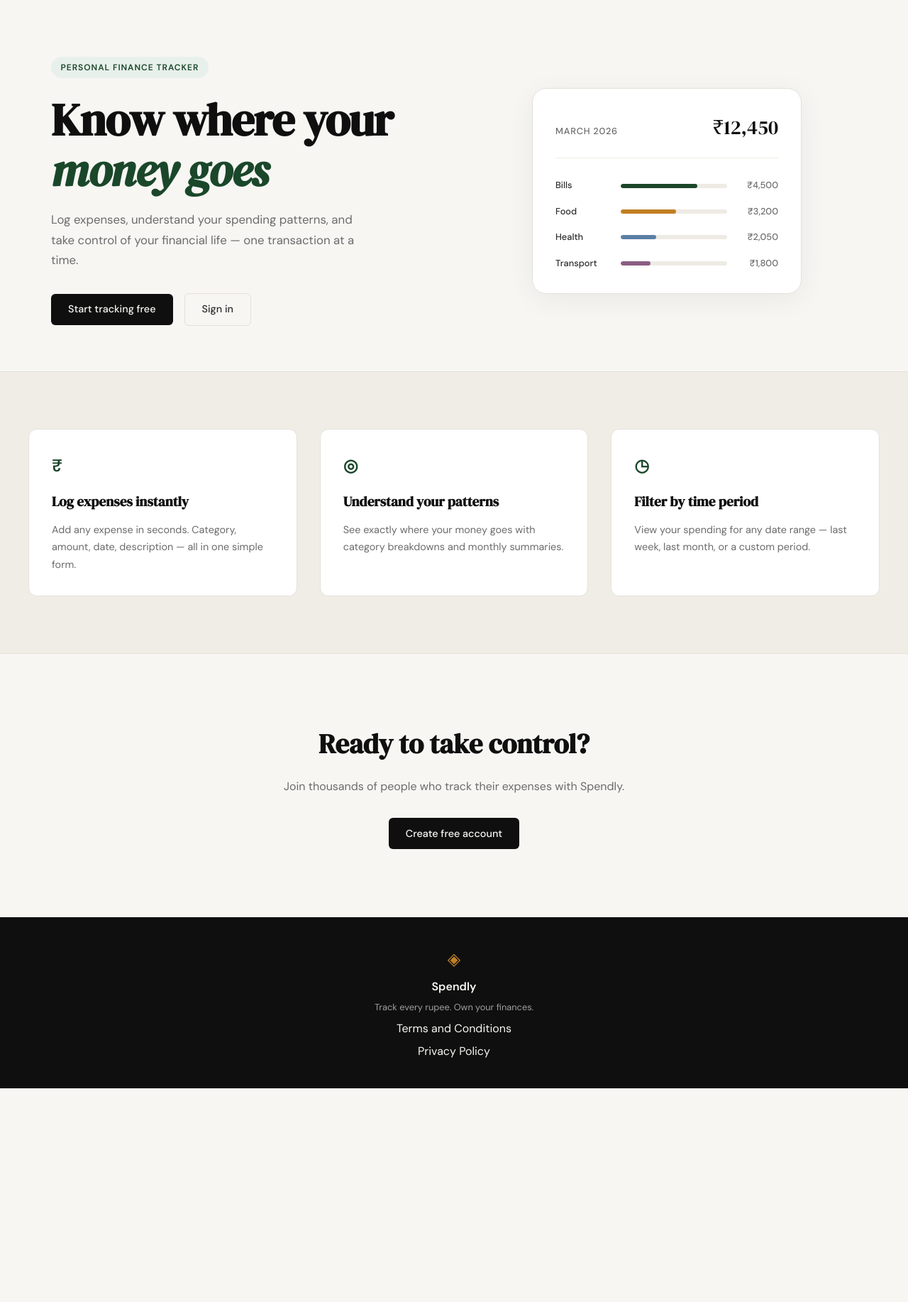
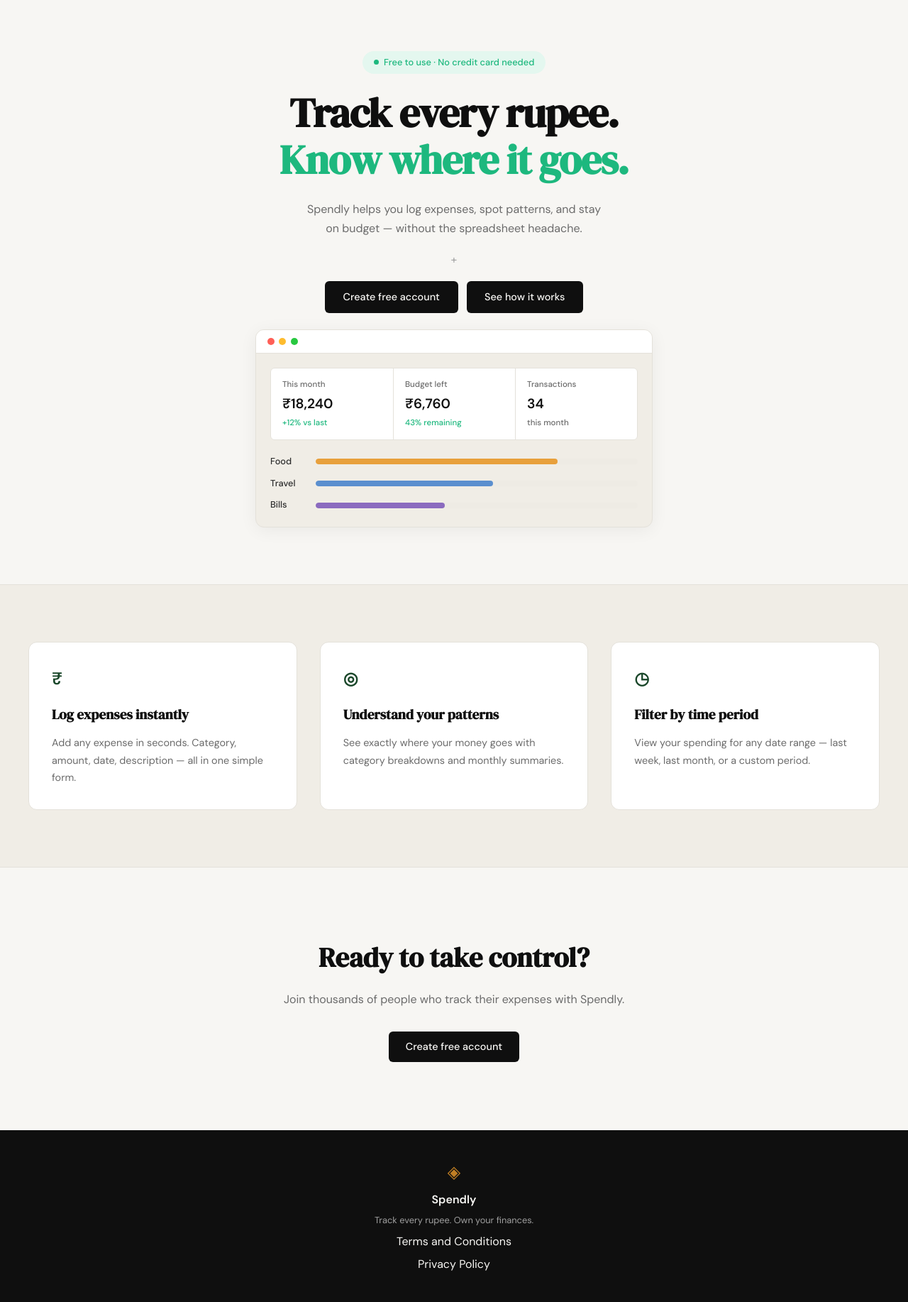
Before and after one commit to sushilparjapati/spendly, a Flask app: page / in a window 1280 px wide. Shown: the part 61-1895 px from the top of the page at 71% size. Before the commit the page ends 1594 px from the top, so only its background shows below. Run offline with Flask 3, Linux system fonts and the light colour scheme.

Commit message:
landing: redesign hero section to match mockup

```diff
--- /dev/null
+++ b/static/css/landing.css
@@ -0,0 +1,228 @@
+/* ------------------------------------------------------------------ */
+/* Landing page — hero                                                 */
+/* ------------------------------------------------------------------ */
+
+:root {
+    --teal: #1db87e;
+    --teal-light: #e4f7ef;
+}
+
+.lp-hero {
+    padding: 4.5rem 2rem 5rem;
+    text-align: center;
+}
+
+.lp-hero-inner {
+    max-width: 580px;
+    margin: 0 auto;
+    display: flex;
+    flex-direction: column;
+    align-items: center;
+    gap: 1.4rem;
+}
+
+/* Badge */
+
+.lp-badge {
+    display: inline-flex;
+    align-items: center;
+    gap: 0.45rem;
+    background: var(--teal-light);
+    color: var(--teal);
+    font-size: 0.8rem;
+    font-weight: 500;
+    padding: 0.35rem 1rem;
+    border-radius: 999px;
+}
+
+.lp-badge-dot {
+    width: 7px;
+    height: 7px;
+    background: var(--teal);
+    border-radius: 50%;
+    flex-shrink: 0;
+}
+
+/* Headline */
+
+.lp-headline {
+    font-family: var(--font-display);
+    font-size: clamp(2.6rem, 5.5vw, 3.6rem);
+    line-height: 1.15;
+    letter-spacing: -0.02em;
+    color: var(--ink);
+    margin: 0;
+}
+
+.lp-headline-teal {
+    display: block;
+    color: var(--teal);
+}
+
+/* Subtext */
+
+.lp-subtext {
+    font-size: 1rem;
+    color: var(--ink-muted);
+    line-height: 1.7;
+    margin: 0;
+}
+
+/* Plus divider */
+
+.lp-plus {
+    font-size: 1rem;
+    color: var(--ink-faint);
+    line-height: 1;
+}
+
+/* CTA buttons */
+
+.lp-cta-row {
+    display: flex;
+    gap: 0.75rem;
+    justify-content: center;
+    flex-wrap: wrap;
+}
+
+.lp-btn {
+    display: inline-block;
+    background: var(--ink);
+    color: var(--paper);
+    padding: 0.7rem 1.6rem;
+    border-radius: var(--radius-sm);
+    font-family: var(--font-body);
+    font-size: 0.9rem;
+    font-weight: 500;
+    text-decoration: none;
+    transition: background 0.2s;
+}
+
+.lp-btn:hover { background: #2d2d2d; }
+
+/* App preview frame */
+
+.lp-preview {
+    width: 100%;
+    max-width: 560px;
+    background: var(--paper-warm);
+    border: 1px solid var(--border);
+    border-radius: var(--radius-md);
+    overflow: hidden;
+    box-shadow: 0 4px 24px rgba(0, 0, 0, 0.06);
+    text-align: left;
+}
+
+.lp-preview-chrome {
+    padding: 0.7rem 1rem;
+    display: flex;
+    align-items: center;
+    gap: 0.4rem;
+    border-bottom: 1px solid var(--border);
+    background: var(--paper-card);
+}
+
+.lp-dot {
+    width: 10px;
+    height: 10px;
+    border-radius: 50%;
+}
+
+.lp-dot-red    { background: #ff5f57; }
+.lp-dot-yellow { background: #febc2e; }
+.lp-dot-green  { background: #28c840; }
+
+.lp-preview-body {
+    padding: 1.25rem;
+    display: flex;
+    flex-direction: column;
+    gap: 1.25rem;
+}
+
+/* Stat cards */
+
+.lp-stats-row {
+    display: grid;
+    grid-template-columns: repeat(3, 1fr);
+    background: var(--paper-card);
+    border: 1px solid var(--border);
+    border-radius: var(--radius-sm);
+    overflow: hidden;
+}
+
+.lp-stat-card {
+    padding: 0.85rem 1rem;
+    display: flex;
+    flex-direction: column;
+    gap: 0.15rem;
+}
+
+.lp-stat-card + .lp-stat-card {
+    border-left: 1px solid var(--border);
+}
+
+.lp-stat-label {
+    font-size: 0.72rem;
+    color: var(--ink-muted);
+    font-weight: 500;
+}
+
+.lp-stat-value {
+    font-size: 1.2rem;
+    font-weight: 600;
+    color: var(--ink);
+}
+
+.lp-stat-sub {
+    font-size: 0.72rem;
+    font-weight: 500;
+}
+
+.lp-teal  { color: var(--teal); }
+.lp-muted { color: var(--ink-muted); }
+
+/* Bar chart */
+
+.lp-bars {
+    display: flex;
+    flex-direction: column;
+    gap: 0.65rem;
+}
+
+.lp-bar-row {
+    display: grid;
+    grid-template-columns: 52px 1fr;
+    align-items: center;
+    gap: 0.75rem;
+}
+
+.lp-bar-label {
+    font-size: 0.8rem;
+    color: var(--ink-soft);
+    font-weight: 500;
+}
+
+.lp-bar-track {
+    height: 8px;
+    background: var(--border-soft);
+    border-radius: 999px;
+    overflow: hidden;
+}
+
+.lp-bar {
+    height: 100%;
+    border-radius: 999px;
+}
+
+.lp-bar-orange { background: #e8a03c; }
+.lp-bar-blue   { background: #5b8fcf; }
+.lp-bar-purple { background: #8b6bbf; }
+
+/* ------------------------------------------------------------------ */
+/* Responsive                                                          */
+/* ------------------------------------------------------------------ */
+
+@media (max-width: 600px) {
+    .lp-hero { padding: 3rem 1.25rem 3.5rem; }
+    .lp-subtext br { display: none; }
+}
--- a/templates/landing.html
+++ b/templates/landing.html
@@ -2,62 +2,84 @@
 
 {% block title %}Spendly — Track Every Rupee{% endblock %}
 
+{% block head %}
+<link rel="stylesheet" href="{{ url_for('static', filename='css/landing.css') }}">
+{% endblock %}
+
 {% block content %}
 
-<section class="hero">
-    <div class="hero-inner">
-        <div class="hero-badge">Personal Finance Tracker</div>
-        <h1 class="hero-title">
-            Know where your<br>
-            <em>money goes</em>
+<section class="lp-hero">
+    <div class="lp-hero-inner">
+
+        <div class="lp-badge">
+            <span class="lp-badge-dot"></span>
+            Free to use · No credit card needed
+        </div>
+
+        <h1 class="lp-headline">
+            Track every rupee.<br>
+            <span class="lp-headline-teal">Know where it goes.</span>
         </h1>
-        <p class="hero-subtitle">
-            Log expenses, understand your spending patterns,
-            and take control of your financial life —
-            one transaction at a time.
+
+        <p class="lp-subtext">
+            Spendly helps you log expenses, spot patterns, and stay<br>
+            on budget — without the spreadsheet headache.
         </p>
-        <div class="hero-actions">
-            <a href="{{ url_for('register') }}" class="btn-primary">Start tracking free</a>
-            <a href="{{ url_for('login') }}" class="btn-ghost">Sign in</a>
+
+        <span class="lp-plus">+</span>
+
+        <div class="lp-cta-row">
+            <a href="{{ url_for('register') }}" class="lp-btn">Create free account</a>
+            <a href="#" class="lp-btn">See how it works</a>
         </div>
-    </div>
-    <div class="hero-visual">
-        <div class="mock-card">
-            <div class="mock-card-header">
-                <span class="mock-label">March 2026</span>
-                <span class="mock-total">₹12,450</span>
+
+        <div class="lp-preview">
+            <div class="lp-preview-chrome">
+                <span class="lp-dot lp-dot-red"></span>
+                <span class="lp-dot lp-dot-yellow"></span>
+                <span class="lp-dot lp-dot-green"></span>
             </div>
-            <div class="mock-bars">
-                <div class="mock-bar-row">
-                    <span class="mock-cat">Bills</span>
-                    <div class="mock-bar-track">
-                        <div class="mock-bar" style="width: 72%"></div>
+            <div class="lp-preview-body">
+                <div class="lp-stats-row">
+                    <div class="lp-stat-card">
+                        <span class="lp-stat-label">This month</span>
+                        <span class="lp-stat-value">₹18,240</span>
+                        <span class="lp-stat-sub lp-teal">+12% vs last</span>
                     </div>
-                    <span class="mock-amt">₹4,500</span>
+                    <div class="lp-stat-card">
+                        <span class="lp-stat-label">Budget left</span>
+                        <span class="lp-stat-value">₹6,760</span>
+                        <span class="lp-stat-sub lp-teal">43% remaining</span>
+                    </div>
+                    <div class="lp-stat-card">
+                        <span class="lp-stat-label">Transactions</span>
+                        <span class="lp-stat-value">34</span>
+                        <span class="lp-stat-sub lp-muted">this month</span>
+                    </div>
                 </div>
-                <div class="mock-bar-row">
-                    <span class="mock-cat">Food</span>
-                    <div class="mock-bar-track">
-                        <div class="mock-bar mock-bar-2" style="width: 52%"></div>
+                <div class="lp-bars">
+                    <div class="lp-bar-row">
+                        <span class="lp-bar-label">Food</span>
+                        <div class="lp-bar-track">
+                            <div class="lp-bar lp-bar-orange" style="width: 75%"></div>
+                        </div>
                     </div>
-                    <span class="mock-amt">₹3,200</span>
-                </div>
-                <div class="mock-bar-row">
-                    <span class="mock-cat">Health</span>
-                    <div class="mock-bar-track">
-                        <div class="mock-bar mock-bar-3" style="width: 33%"></div>
+                    <div class="lp-bar-row">
+                        <span class="lp-bar-label">Travel</span>
+                        <div class="lp-bar-track">
+                            <div class="lp-bar lp-bar-blue" style="width: 55%"></div>
+                        </div>
                     </div>
-                    <span class="mock-amt">₹2,050</span>
-                </div>
-                <div class="mock-bar-row">
-                    <span class="mock-cat">Transport</span>
-                    <div class="mock-bar-track">
-                        <div class="mock-bar mock-bar-4" style="width: 28%"></div>
+                    <div class="lp-bar-row">
+                        <span class="lp-bar-label">Bills</span>
+                        <div class="lp-bar-track">
+                            <div class="lp-bar lp-bar-purple" style="width: 40%"></div>
+                        </div>
                     </div>
-                    <span class="mock-amt">₹1,800</span>
                 </div>
             </div>
         </div>
+
     </div>
 </section>
 
```
